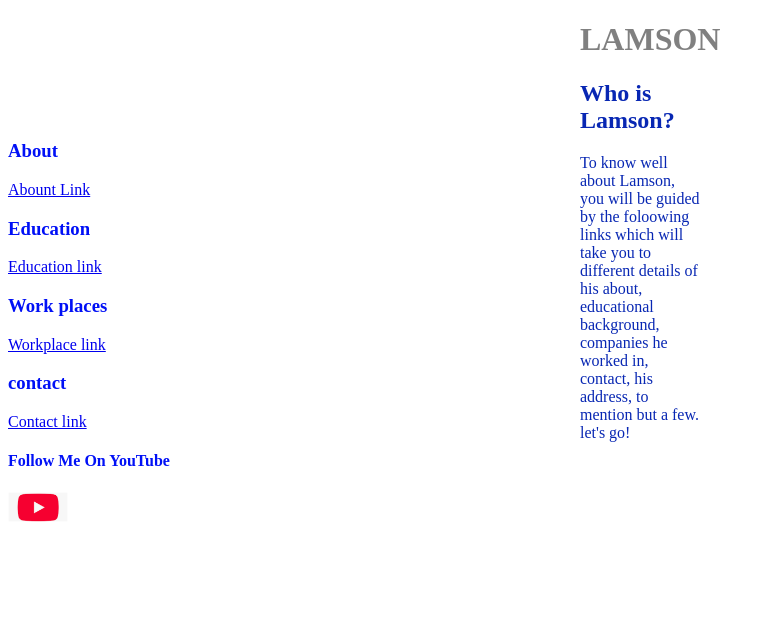
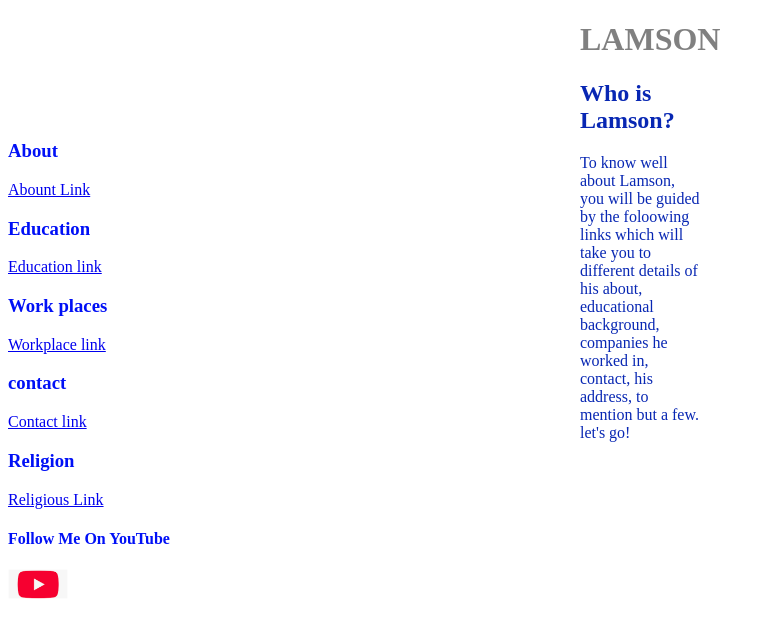
Before and after one commit to TUSIIMIRELAMSON/lamlam, a plain HTML site: page index.html in a window 1280 px wide. Shown: the whole page, without its empty margins (0-775 px from the left). Drawn offline with Linux system fonts and the light colour scheme.

Commit message:
religious link

```diff
--- a/index.html
+++ b/index.html
@@ -29,10 +29,14 @@
 <h3>contact</h3>
 <a href="vvv/contact.html">Contact link</a>
 
+<h3>Religion</h3>
+<a href="vvv/religious.html">Religious Link</a>
+
 <h4>Follow Me On YouTube</h4>
 <a href="http://www.youtube.com/@TUSIIMIRELAMSON">
   <img src="images/youtube.png" alt="youtube channel" width="60" height="30">
 </a>
+
 
 
 </body>
```
